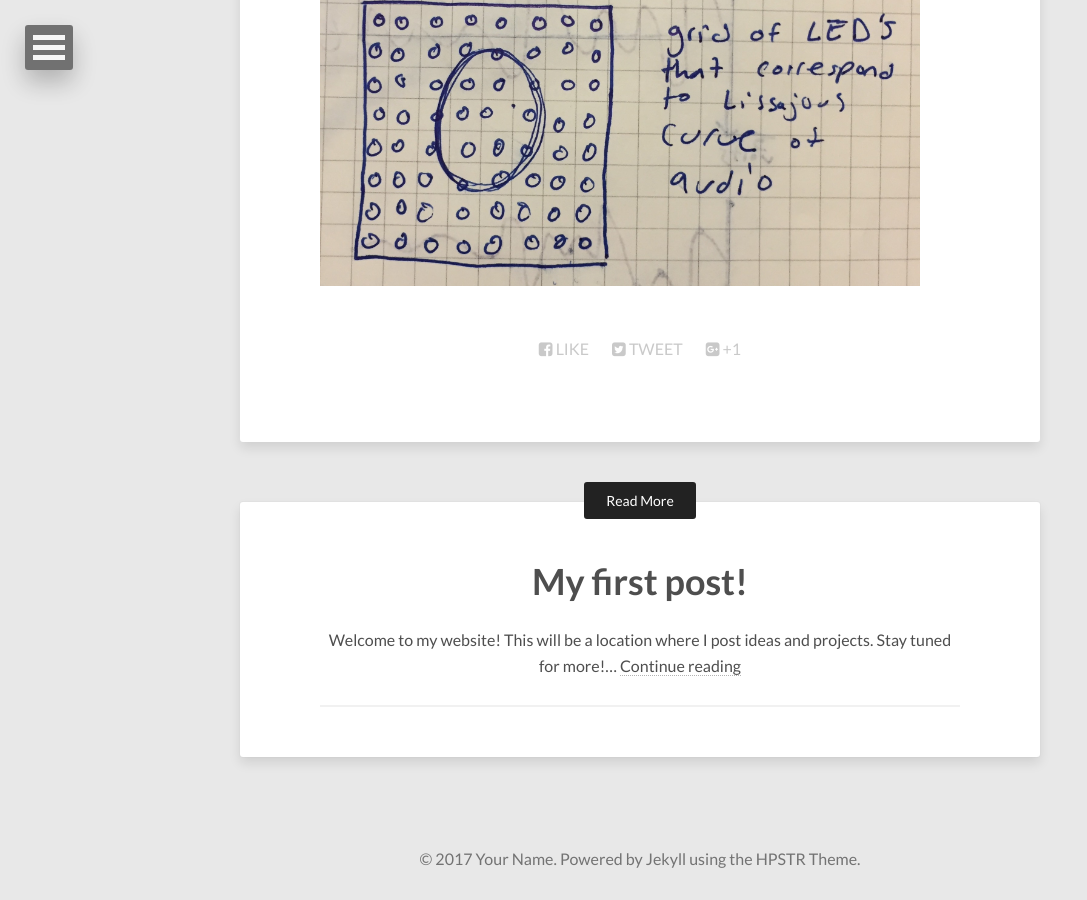
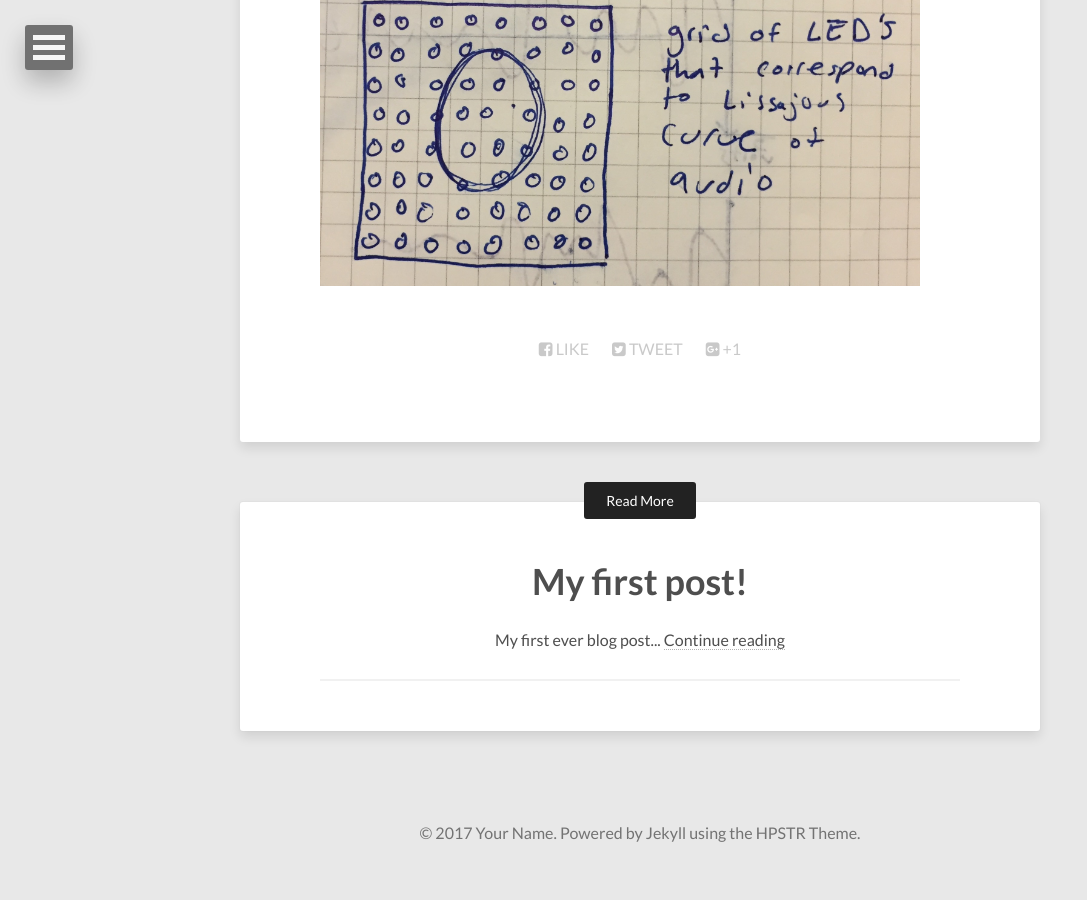
Before and after one commit to matthew-leon/matthew-leon.github.io, a Jekyll site: the page built from _posts/2017-01-30-idea-generator.md, in a window 1280 px wide and 900 px high, scrolled down 3664 px. Shown: the whole window, without its empty margins (0-1087 px from the left). Built offline with Jekyll 4.4.1, drawn with Linux system fonts in a browser that asks for light colours; nearby versions of some CDN libraries; after the commit the page ends 4538 px from its top, so only the background shows below that.

Commit message:
Update 2017-01-26-first-post.markdown

```diff
--- a/_posts/2017-01-26-first-post.markdown
+++ b/_posts/2017-01-26-first-post.markdown
@@ -1,8 +1,10 @@
 ---
 layout: post
 title:  "My first post!"
+description: "My first ever blog post..."
 date:   2017-01-26 00:10:45
-categories: Testing
-featured-img: /assets/at_photos/photo1.jpg
+tags: [test]
+image:
+  feature: /images/at_photos/photo1.jpg
 ---
 Welcome to my website! This will be a location where I post ideas and projects. Stay tuned for more!
```
